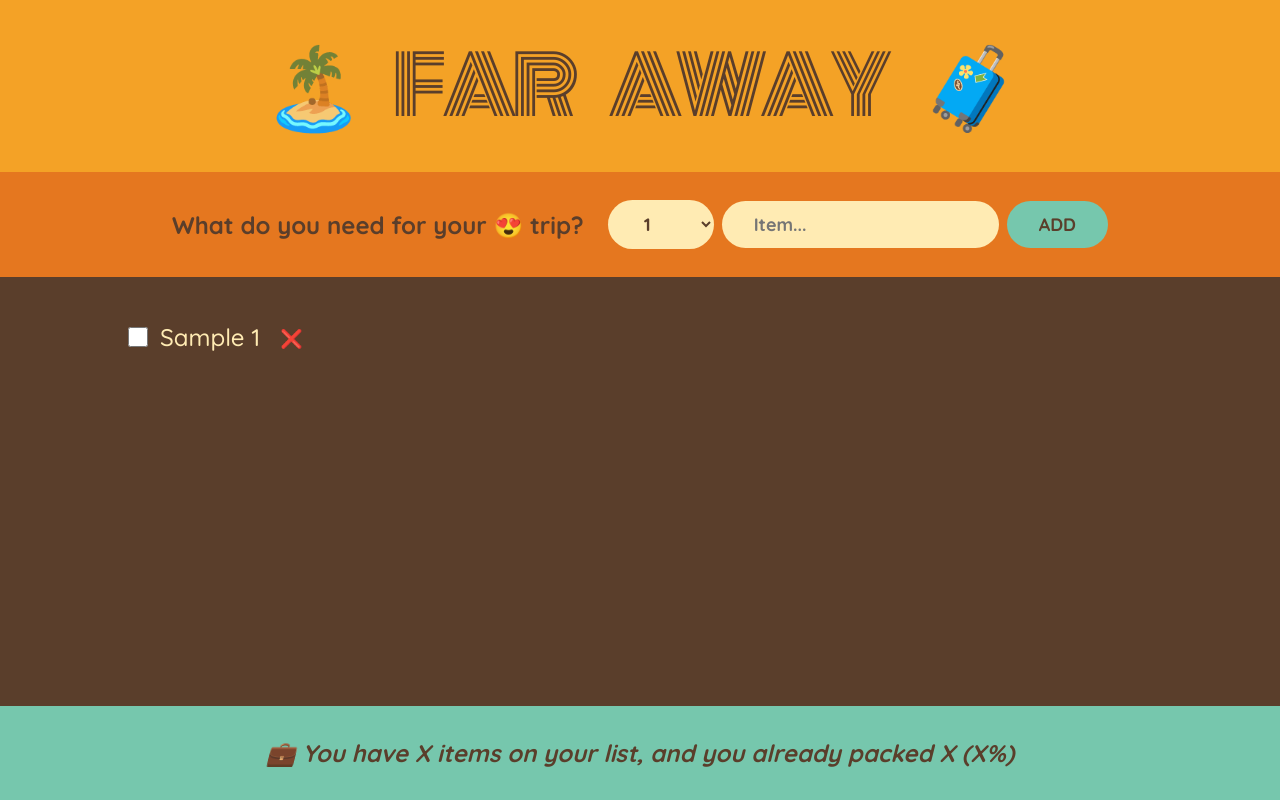
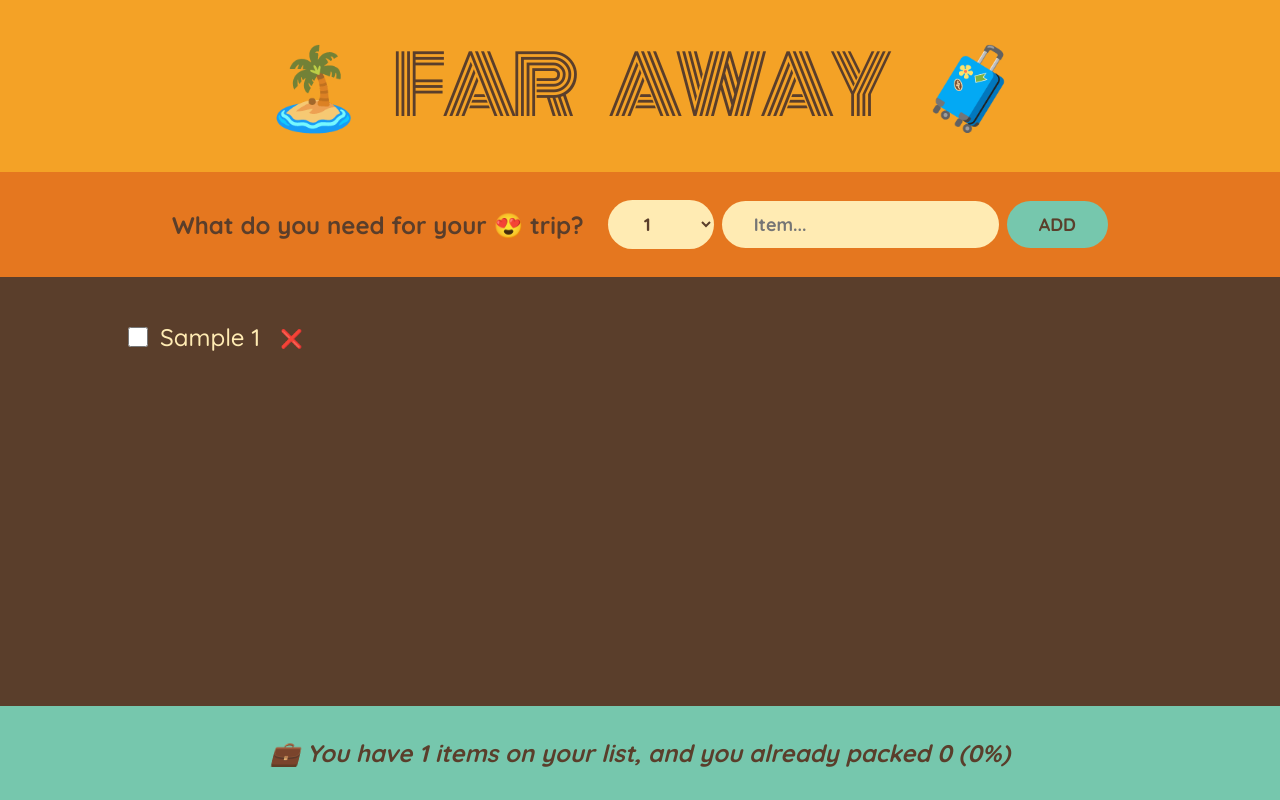
Before and after one commit to wpkhanto/travel-list, a React (Create React App) app: page / in a window 1280 px wide. Both pictures are taken after typing "Sample" into the empty fields and a click on the button "ADD". Built offline with nearby package versions, Linux system fonts and the light colour scheme; the HTML template or start-up script is replaced by a standard one.

Commit message:
Calculating Statistics as Derived State

```diff
--- a/src/App.js
+++ b/src/App.js
@@ -16,8 +16,7 @@
     function handleToggleItem(id) {
         setItems((items) =>
             items.map((item) =>
-                item.id === id ? {...item, packed: !item.packed}
-                : item
+                item.id === id ? { ...item, packed: !item.packed } : item
             )
         );
     }
@@ -30,8 +29,12 @@
         <div className="app">
             <Logo />
             <Form onAddItems={handleAddItems} />
-            <PackingList items={items} onDeleteItem={handleDeleteItem} onToggleItem={handleToggleItem} />
-            <States />
+            <PackingList
+                items={items}
+                onDeleteItem={handleDeleteItem}
+                onToggleItem={handleToggleItem}
+            />
+            <States items={items} />
         </div>
     );
 }
@@ -93,7 +96,12 @@
         <div className="list">
             <ul>
                 {items.map((item) => (
-                    <Item key={item.id} onDeleteItem={onDeleteItem} onToggleItem={onToggleItem} item={item} />
+                    <Item
+                        key={item.id}
+                        onDeleteItem={onDeleteItem}
+                        onToggleItem={onToggleItem}
+                        item={item}
+                    />
                 ))}
             </ul>
         </div>
@@ -103,7 +111,11 @@
 function Item({ item, onDeleteItem, onToggleItem }) {
     return (
         <li>
-        <input type="checkbox" value={item.packed} onChange={() => onToggleItem(item.id)} />
+            <input
+                type="checkbox"
+                value={item.packed}
+                onChange={() => onToggleItem(item.id)}
+            />
             <span
                 style={item.packed ? { textDecoration: "line-through" } : null}
             >
@@ -114,11 +126,22 @@
     );
 }
 
-function States() {
+function States({ items }) {
+    if (!items.length)
+        return (
+            <p className="stats">
+                <em>Start adding some items to your packing list 📝</em>
+            </p>
+        )
+    const numItems = items.length;
+    const numPacked = items.filter((item) => item.packed).length;
+    const percentage = Math.round((numPacked / numItems) * 100);
     return (
         <footer className="stats">
             <em>
-                💼 You have X items on your list, and you already packed X (X%)
+                {percentage === 100
+                    ? "You got everything! Ready to go ✈️"
+                    : `💼 You have ${numItems} items on your list, and you already packed ${numPacked} (${percentage}%)`}
             </em>
         </footer>
     );
```
